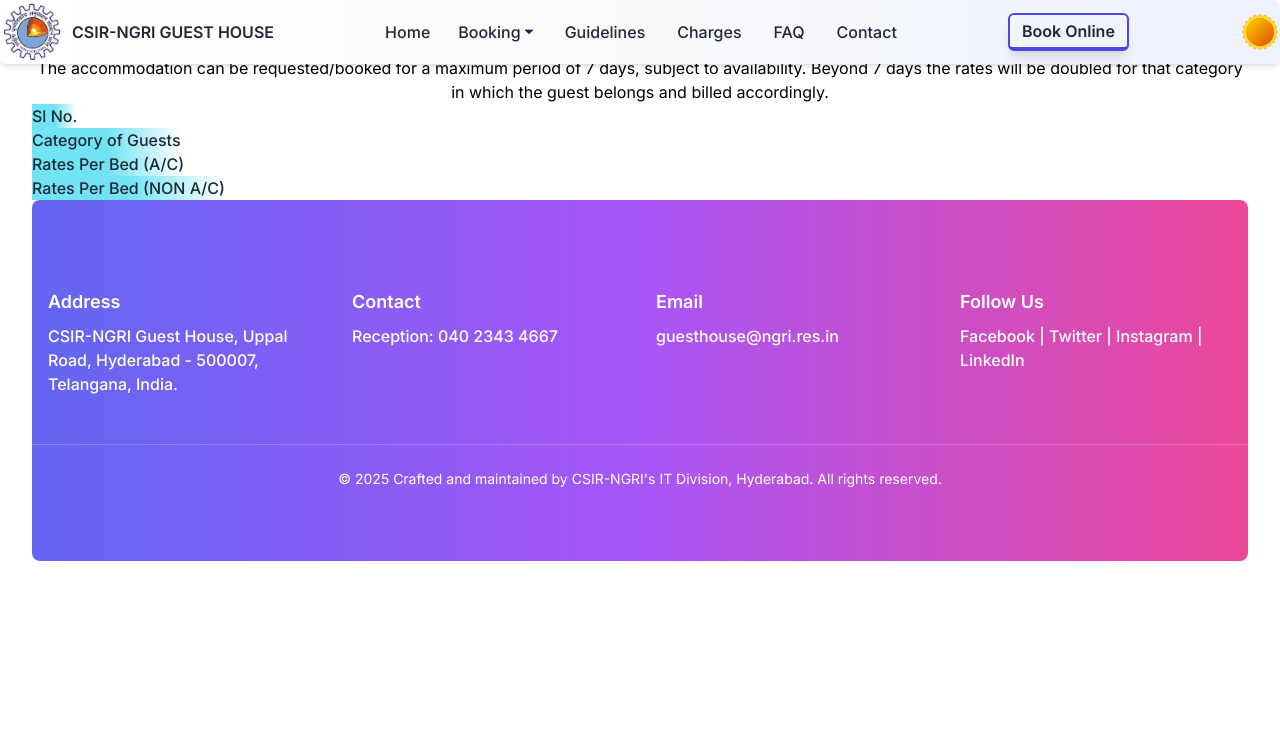
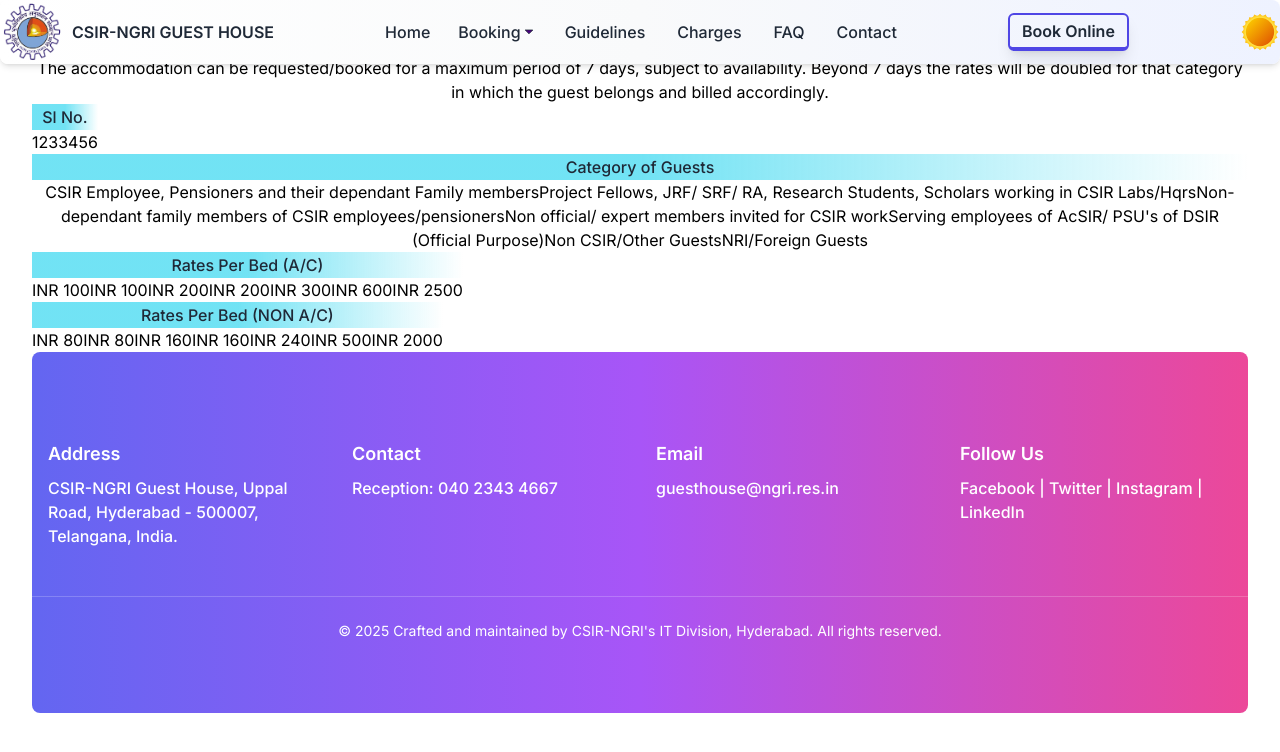
Before and after one commit to Abhinavkulkarni997/NgriGuestHouseORS, a React (Vite) app in the folder Frontend/: page / in a window 1280 px wide. Shown: the top 752 px of the page. Built offline with nearby package versions, Linux system fonts and the light colour scheme; the HTML template or start-up script is replaced by a standard one.

Commit message:
new features and files added

```diff
--- a/Frontend/src/components/Charges/GuestHouseCharges.jsx
+++ b/Frontend/src/components/Charges/GuestHouseCharges.jsx
@@ -55,18 +55,12 @@
 {guestHouseCharges.map((item,index)=>{
     return(
         <table key={index} className='bg-white max-w-screen-xl' >
-           <tr className='text-gray-800 font-medium bg-cyan-400/40 backdrop-blur-md bg-gradient-to-r from-cyan-400/40 via-cyan-400/40 to-white gap-4'>
+           <th className='text-gray-800 font-medium bg-cyan-400/40 backdrop-blur-md bg-gradient-to-r from-cyan-400/40 via-cyan-400/40 to-white gap-4'>
            {item.title}
-           </tr>
-           {
-            Array.isArray((item,index)=>{
-                return(
-                    <div className='max-w-screen-xl '>
-                    <tr key={index} className='hover:bg-indigo-500 '>{item.description}</tr>
-                    </div>
-                )
-            })
-           }
+           </th>
+            <tr key={index} className='hover:bg-indigo-500 '>{item.description}</tr>
+
+
 
 
         </table>
```
